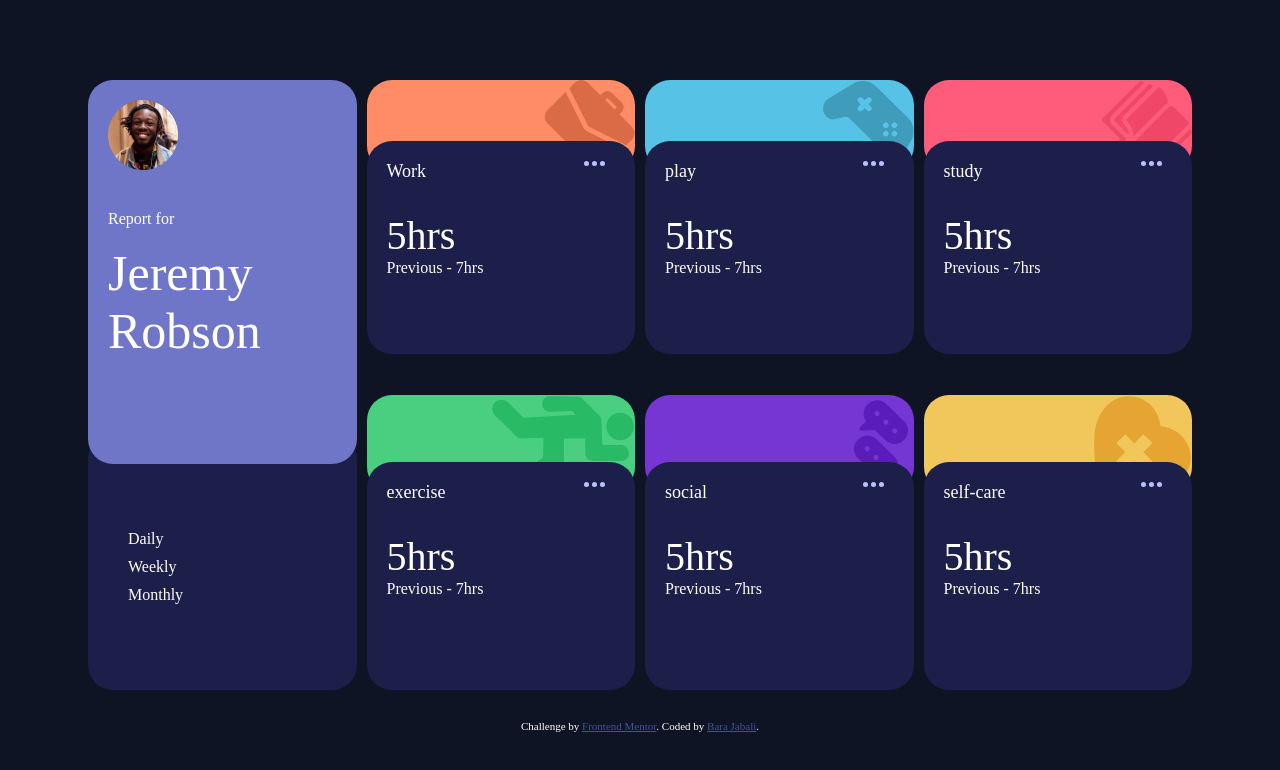
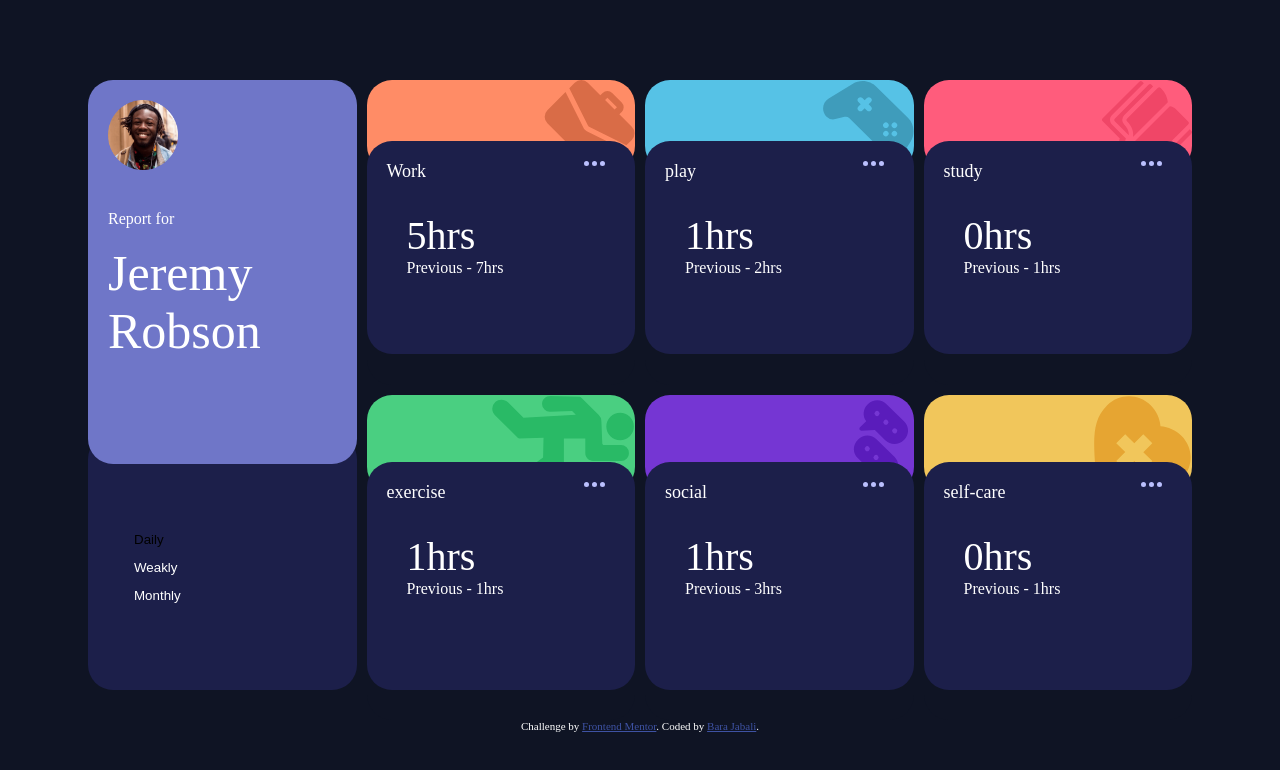
Before and after one commit to BaraJabali/Frontend-Mentor-Time-tracking-dashboard, a plain HTML site: page index.html in a window 1280 px wide. Drawn offline with Linux system fonts and the light colour scheme.

Commit message:
adding some javascript stuff

```diff
--- a/index.html
+++ b/index.html
@@ -38,9 +38,10 @@
       </div>
       <div id="times">
         <ul id="list">
-          <li>Daily</li>
-          <li>Weekly</li>
-          <li>Monthly</li>
+          <li><button id="Daily" onClick="clicke(this.id)" style=" background:none; border:none; ">Daily</button></li>
+          <li><button id="Weakly" onClick="clicke(this.id)" style=" background:none; border:none; ">Weakly</button></li>
+          <li><button id="Monthly" onClick="clicke(this.id)" style=" background:none; border:none; ">Monthly</button></li>
+
         </ul>
 
       </div>
@@ -53,8 +54,12 @@
       </div>
       <div class="dataTimes">
         <p class="activities">Work  <img src="images/icon-ellipsis.svg" alt="dots"></p>
+
+        <div class="timesInfo">
           <p class="hours">5hrs</p>
           <p class="last">Previous - 7hrs</p>
+        </div>
+
 
 
         <!-- daily
@@ -77,8 +82,10 @@
       </div>
       <div class="dataTimes">
         <p class="activities">play  <img src="images/icon-ellipsis.svg" alt="dots"></p>
+         <div class="timesInfo">
           <p class="hours">5hrs</p>
           <p class="last">Previous - 7hrs</p>
+        </div>
 
       </div>
     </div>
@@ -90,8 +97,10 @@
       </div>
       <div class="dataTimes">
         <p class="activities">study  <img src="images/icon-ellipsis.svg" alt="dots"></p>
+        <div class="timesInfo">
           <p class="hours">5hrs</p>
           <p class="last">Previous - 7hrs</p>
+        </div>
       </div>
     </div>
 
@@ -102,8 +111,10 @@
       </div>
       <div class="dataTimes">
         <p class="activities">exercise  <img src="images/icon-ellipsis.svg" alt="dots"></p>
+        <div class="timesInfo">
           <p class="hours">5hrs</p>
           <p class="last">Previous - 7hrs</p>
+        </div>
       </div>
     </div>
 
@@ -115,8 +126,10 @@
       </div>
       <div class="dataTimes">
         <p class="activities">social  <img src="images/icon-ellipsis.svg" alt="dots"></p>
+        <div class="timesInfo">
           <p class="hours">5hrs</p>
           <p class="last">Previous - 7hrs</p>
+        </div>
       </div>
     </div>
 
@@ -128,8 +141,10 @@
       </div>
       <div class="dataTimes">
         <p class="activities">self-care  <img src="images/icon-ellipsis.svg" alt="dots"></p>
+        <div class="timesInfo">
           <p class="hours">5hrs</p>
           <p class="last">Previous - 7hrs</p>
+        </div>
       </div>
     </div>
 
--- a/script.js
+++ b/script.js
@@ -106,6 +106,52 @@ const info = [
   }
 ];
 
+window.onload = function () {
+  //in default it will desplay the daily
+  document.getElementById("Daily").style.color = "black";
+  const times = document.getElementsByClassName("timesInfo");
 
-const hello=document.getElementsByClassName("last");
-console.log(hello);
+  for (let i = 0; i < times.length; i++) {
+    times[i].innerHTML = '<p class="hours">' + info[i].timeframes.daily.current + 'hrs</p><p class="last">Previous - ' + info[i].timeframes.daily.previous + 'hrs</p>';
+
+  }
+
+  //  document.getElementById("list").children[0].style.color="white";
+}
+
+function clicke(id) {
+  document.getElementById("Daily").style.color = "white";
+  document.getElementById("Weakly").style.color = "white";
+  document.getElementById("Monthly").style.color = "white";
+
+
+  if (id === "Daily") {
+    document.getElementById("Daily").style.color = "black";
+    const times = document.getElementsByClassName("timesInfo");
+
+    for (let i = 0; i < times.length; i++) {
+      times[i].innerHTML = '<p class="hours">' + info[i].timeframes.daily.current + 'hrs</p><p class="last">Previous - ' + info[i].timeframes.daily.previous + 'hrs</p>';
+
+    }
+
+  } else if (id === "Weakly") {
+    document.getElementById("Weakly").style.color = "black";
+    const times = document.getElementsByClassName("timesInfo");
+
+    for (let i = 0; i < times.length; i++) {
+      times[i].innerHTML = '<p class="hours">' + info[i].timeframes.weekly.current + 'hrs</p><p class="last">Previous - ' + info[i].timeframes.weekly.previous + 'hrs</p>';
+
+    }
+
+  } else if (id === "Monthly") {
+    document.getElementById("Monthly").style.color = "black";
+    const times = document.getElementsByClassName("timesInfo");
+
+    for (let i = 0; i < times.length; i++) {
+      times[i].innerHTML = '<p class="hours">' + info[i].timeframes.monthly.current + 'hrs</p><p class="last">Previous - ' + info[i].timeframes.monthly.previous + 'hrs</p>';
+
+    }
+
+  }
+
+}
--- a/style.css
+++ b/style.css
@@ -62,6 +62,7 @@
 
 #times>ul>li{
   margin-top: 10px;
+
 }
 /*
 
@@ -128,3 +129,8 @@
     font-size:40px;
     margin-top: 30px;
 }
+
+
+.timesInfo{
+    background-color: inherit;
+}
```
Also changed, not shown: test.html (added, +48 -0 lines). Lines whose indentation alone changed are shown as unchanged.
